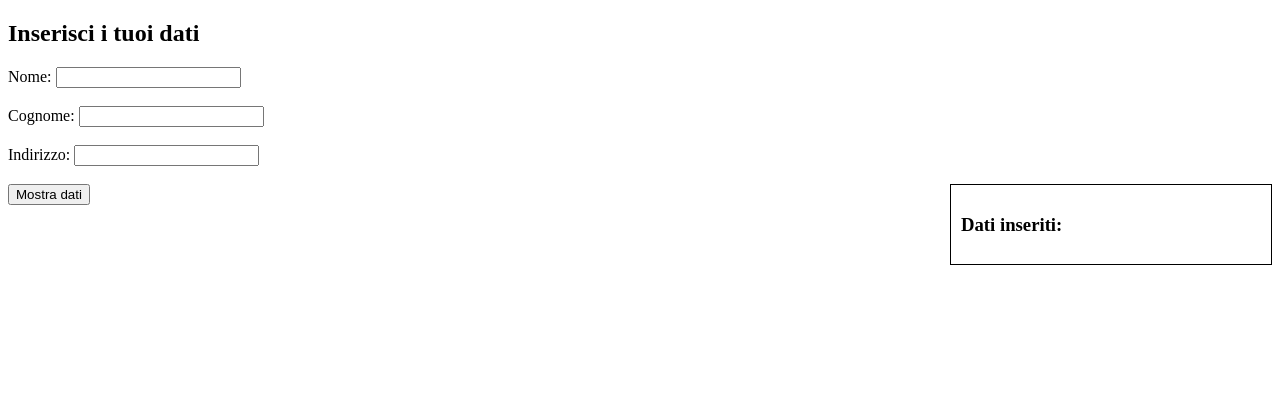
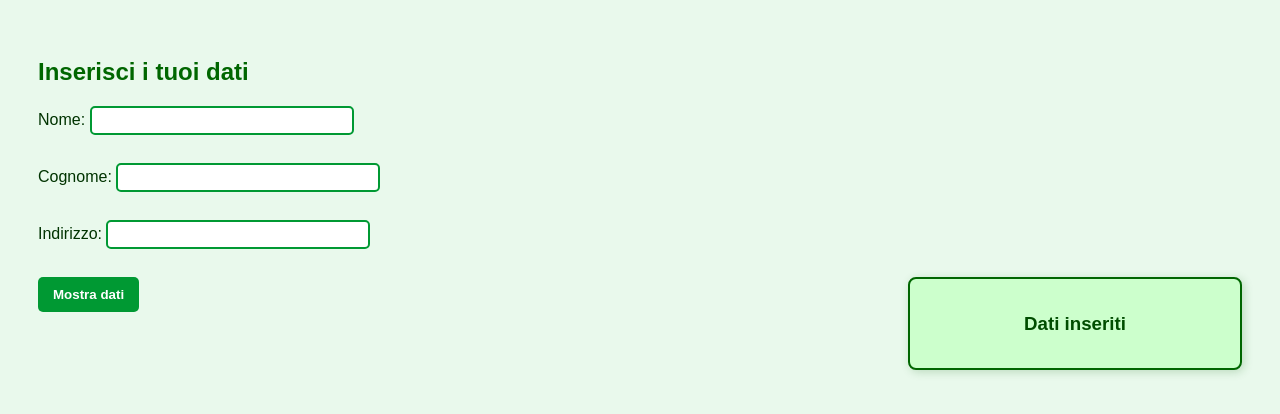
Before and after one commit to aleilfra/lavoritps, a plain HTML site: page anagrafica.html in a window 1280 px wide. Drawn offline with Linux system fonts and the light colour scheme.

Commit message:
Update anagrafica.html

```diff
--- a/anagrafica.html
+++ b/anagrafica.html
@@ -2,7 +2,66 @@
 <html>
 <head>
   <meta charset="UTF-8">
-  <title>Dati dinamici</title>
+  <style>
+    body {
+      font-family: Arial, sans-serif;
+      background-color: #e9f9ec; /* verde chiaro di sfondo */
+      color: #003300;
+      padding: 30px;
+    }
+
+    h2 {
+      color: #006600;
+    }
+
+    input {
+      border: 2px solid #009933;
+      border-radius: 5px;
+      padding: 5px;
+      margin-bottom: 10px;
+      width: 250px;
+    }
+
+    input:focus {
+      outline: none;
+      border-color: #00cc44;
+      box-shadow: 0 0 5px #00cc44;
+    }
+
+    button {
+      background-color: #009933;
+      color: white;
+      border: none;
+      padding: 10px 15px;
+      border-radius: 5px;
+      cursor: pointer;
+      font-weight: bold;
+    }
+
+    button:hover {
+      background-color: #00cc44;
+      transform: scale(1.05);
+    }
+
+    #contenitore {
+      border: 2px solid #006600;
+      background-color: #ccffcc;
+      padding: 15px;
+      width: 300px;
+      float: right;
+      border-radius: 8px;
+      box-shadow: 2px 2px 10px rgba(0, 100, 0, 0.2);
+    }
+
+    h3 {
+      color: #004d00;
+      text-align: center;
+    }
+
+    #risultato {
+      font-size: 16px;
+    }
+  </style>
 </head>
 <body>
 
@@ -14,8 +73,8 @@
 
   <button onclick="mostra()">Mostra dati</button>
 
-  <div id="contenitore" style="border:1px solid black; padding:10px; width:300px; float:right;">
-    <h3>Dati inseriti:</h3>
+  <div id="contenitore">
+    <h3>Dati inseriti</h3>
     <p id="risultato"></p>
   </div>
 
@@ -24,11 +83,6 @@
       let nome = document.getElementById("nome").value;
       let cognome = document.getElementById("cognome").value;
       let indirizzo = document.getElementById("indirizzo").value;
-
-      document.getElementById("risultato").innerHTML =
-        "Nome: " + nome + "<br>" +
-        "Cognome: " + cognome + "<br>" +
-        "Indirizzo: " + indirizzo;
     }
   </script>
 
```
